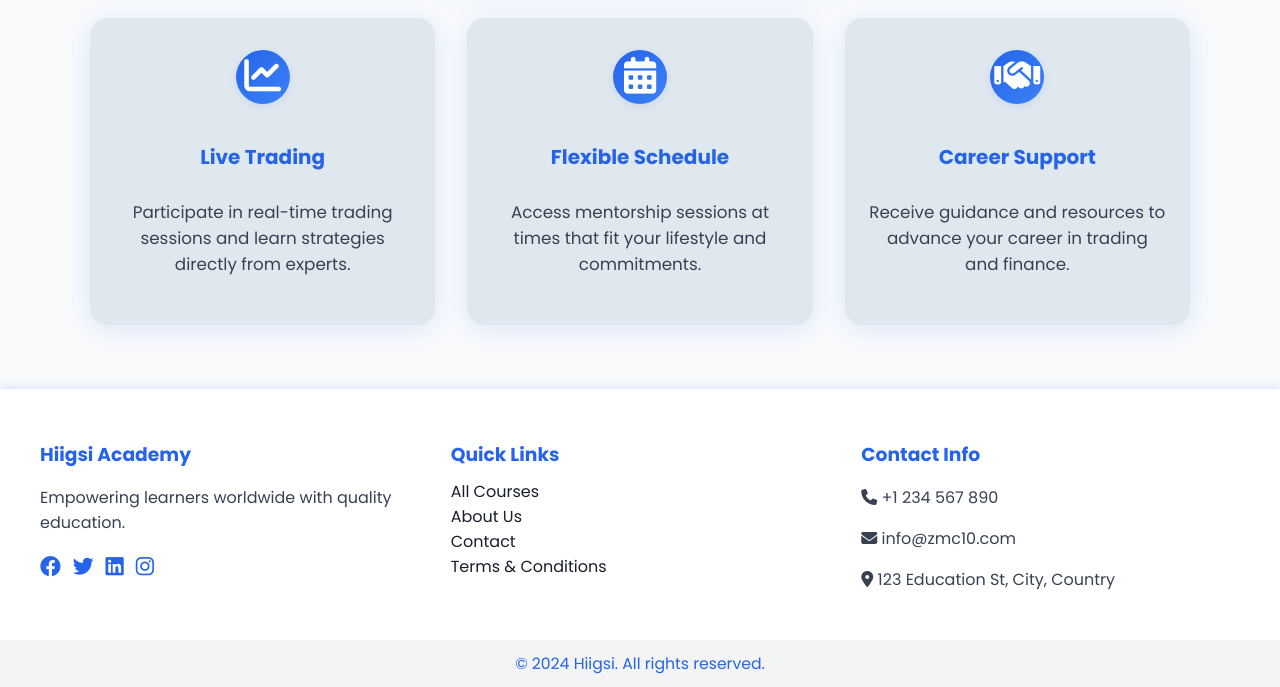
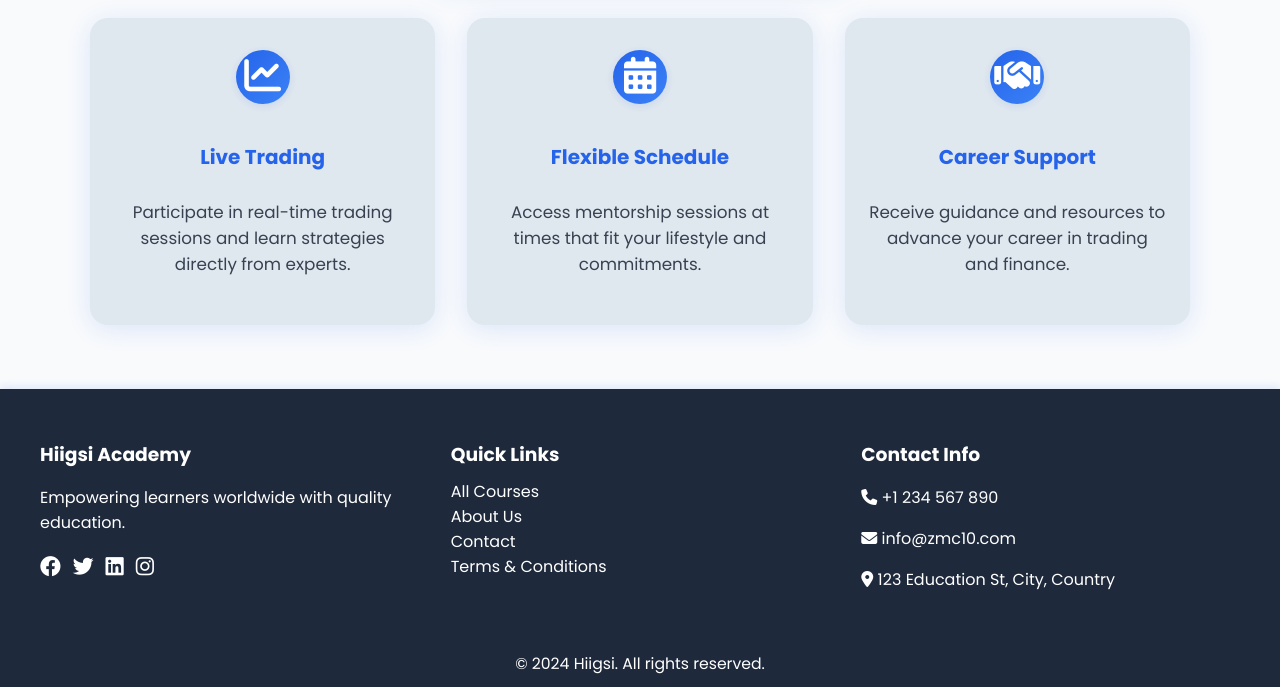
Before and after one commit to sadikOsman/hiigsi, a plain HTML site: page mentorship.html in a window 1280 px wide. Shown: the part 918-1605 px from the top of the page. Drawn offline with Linux system fonts and the light colour scheme.

Commit message:
Update mentorship.html

```diff
--- a/mentorship.html
+++ b/mentorship.html
@@ -398,35 +398,35 @@
     </div>
 
 </body>
-    <footer class="footer" style="background:#fff;box-shadow:0 -2px 8px #2563eb22;margin-top:64px;">
+    <footer class="footer" style="background:#1e293b;box-shadow:0 -2px 8px #2563eb22;margin-top:64px;">
         <div class="container" style="max-width:1200px;margin:0 auto;padding:32px 20px;display:flex;flex-wrap:wrap;justify-content:space-between;align-items:flex-start;gap:32px;">
             <div style="flex:1;min-width:220px;">
-                <h3 style="color:#2563eb;margin-bottom:10px;">Hiigsi Academy</h3>
-                <p style="color:#374151;">Empowering learners worldwide with quality education.</p>
+                <h3 style="color:#fff;margin-bottom:10px;">Hiigsi Academy</h3>
+                <p style="color:#fff;">Empowering learners worldwide with quality education.</p>
                 <div style="margin-top:12px;display:flex;gap:12px;">
-                    <a href="#" style="color:#2563eb;font-size:1.3rem;"><i class="fab fa-facebook"></i></a>
-                    <a href="#" style="color:#2563eb;font-size:1.3rem;"><i class="fab fa-twitter"></i></a>
-                    <a href="#" style="color:#2563eb;font-size:1.3rem;"><i class="fab fa-linkedin"></i></a>
-                    <a href="#" style="color:#2563eb;font-size:1.3rem;"><i class="fab fa-instagram"></i></a>
+                    <a href="#" style="color:#fff;font-size:1.3rem;"><i class="fab fa-facebook"></i></a>
+                    <a href="#" style="color:#fff;font-size:1.3rem;"><i class="fab fa-twitter"></i></a>
+                    <a href="#" style="color:#fff;font-size:1.3rem;"><i class="fab fa-linkedin"></i></a>
+                    <a href="#" style="color:#fff;font-size:1.3rem;"><i class="fab fa-instagram"></i></a>
                 </div>
             </div>
             <div style="flex:1;min-width:180px;">
-                <h3 style="color:#2563eb;margin-bottom:10px;">Quick Links</h3>
+                <h3 style="color:#fff;margin-bottom:10px;">Quick Links</h3>
                 <ul style="list-style:none;padding:0;margin:0;">
-                    <li><a href="courses.html" style="color:#181f2a;text-decoration:none;">All Courses</a></li>
-                    <li><a href="about.html" style="color:#181f2a;text-decoration:none;">About Us</a></li>
-                    <li><a href="contact.html" style="color:#181f2a;text-decoration:none;">Contact</a></li>
-                    <li><a href="#" style="color:#181f2a;text-decoration:none;">Terms &amp; Conditions</a></li>
+                    <li><a href="courses.html" style="color:#fff;text-decoration:none;">All Courses</a></li>
+                    <li><a href="about.html" style="color:#fff;text-decoration:none;">About Us</a></li>
+                    <li><a href="contact.html" style="color:#fff;text-decoration:none;">Contact</a></li>
+                    <li><a href="#" style="color:#fff;text-decoration:none;">Terms &amp; Conditions</a></li>
                 </ul>
             </div>
             <div style="flex:1;min-width:220px;">
-                <h3 style="color:#2563eb;margin-bottom:10px;">Contact Info</h3>
-                <p style="color:#374151;"><i class="fas fa-phone"></i> +1 234 567 890</p>
-                <p style="color:#374151;"><i class="fas fa-envelope"></i> info@zmc10.com</p>
-                <p style="color:#374151;"><i class="fas fa-map-marker-alt"></i> 123 Education St, City, Country</p>
+                <h3 style="color:#fff;margin-bottom:10px;">Contact Info</h3>
+                <p style="color:#fff;"><i class="fas fa-phone"></i> +1 234 567 890</p>
+                <p style="color:#fff;"><i class="fas fa-envelope"></i> info@zmc10.com</p>
+                <p style="color:#fff;"><i class="fas fa-map-marker-alt"></i> 123 Education St, City, Country</p>
             </div>
         </div>
-        <div style="background:#f3f4f6;text-align:center;padding:12px 0;color:#2563eb;font-size:0.98rem;">
+        <div style="background:#1e293b;text-align:center;padding:12px 0;color:#fff;font-size:0.98rem;">
             &copy; 2024 Hiigsi. All rights reserved.
         </div>
     </footer>
```
